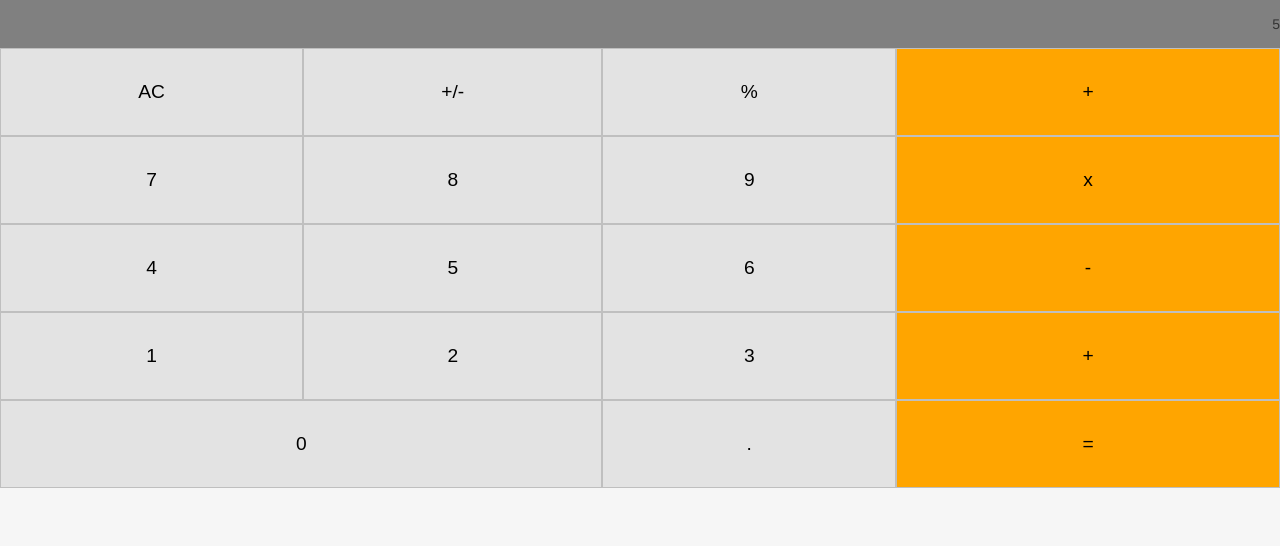
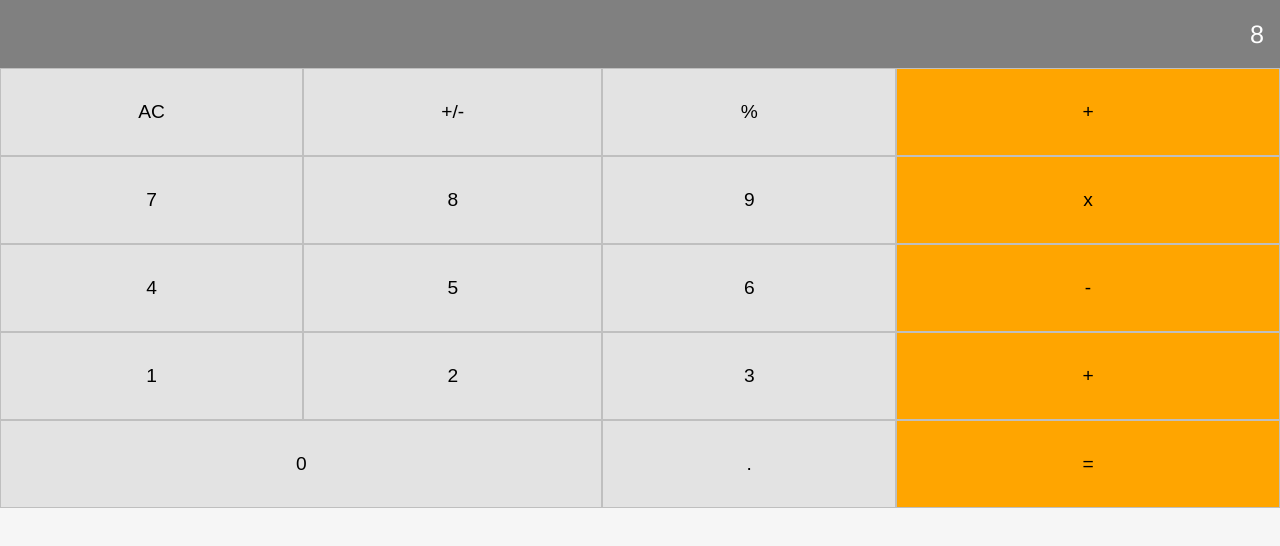
Before and after one commit to miguelesco/Math-Magicians, a React (Create React App) app: page / in a window 1280 px wide. Shown: the top 546 px of the page. Built offline with nearby package versions, Linux system fonts and the light colour scheme.

Commit message:
value display

```diff
--- a/src/components/calculator/calculator.jsx
+++ b/src/components/calculator/calculator.jsx
@@ -8,7 +8,7 @@ class Calculator extends PureComponent {
     return (
       <Container>
         <ValueDisplay>
-          <p>5</p>
+          <p>8</p>
         </ValueDisplay>
         <Keyboard />
       </Container>
--- a/src/components/calculator/styles.js
+++ b/src/components/calculator/styles.js
@@ -18,6 +18,13 @@ export const ValueDisplay = styled.div`
   background-color: gray;
   display: flex;
   justify-content: flex-end;
+  box-sizing: border-box;
+  padding: 1rem;
+  font-size: 1.8em;
+  color: #fff;
+  p {
+    margin: 0;
+  }
 `;
 
 export default Container;
--- a/src/components/keyboard/styles.js
+++ b/src/components/keyboard/styles.js
@@ -9,9 +9,6 @@ const KeyboardContainer = styled.div`
   align-items: center;
   justify-content: center;
   flex-wrap: wrap;
-  @media (max-width: 1000px) {
-    flex-direction: column;
-  }
 `;
 
 export default KeyboardContainer;
--- a/src/components/numbers_keyboard/styles.js
+++ b/src/components/numbers_keyboard/styles.js
@@ -1,17 +1,13 @@
 /* eslint-disable linebreak-style */
 import styled from 'styled-components';
-import device from '../../styles/breakPoints';
 
 const Container = styled.div`
-  width: 100%;
+  width: 70%;
   height: 100%;
   background-color: #f0f0f0;
   display: grid;
   place-items: center;
   grid-template-columns: auto auto auto;
-  @media only screen and (${device.lg}){
-    width: 70%;
-  }
 `;
 
 export const NumberBtn = styled.button`
```
